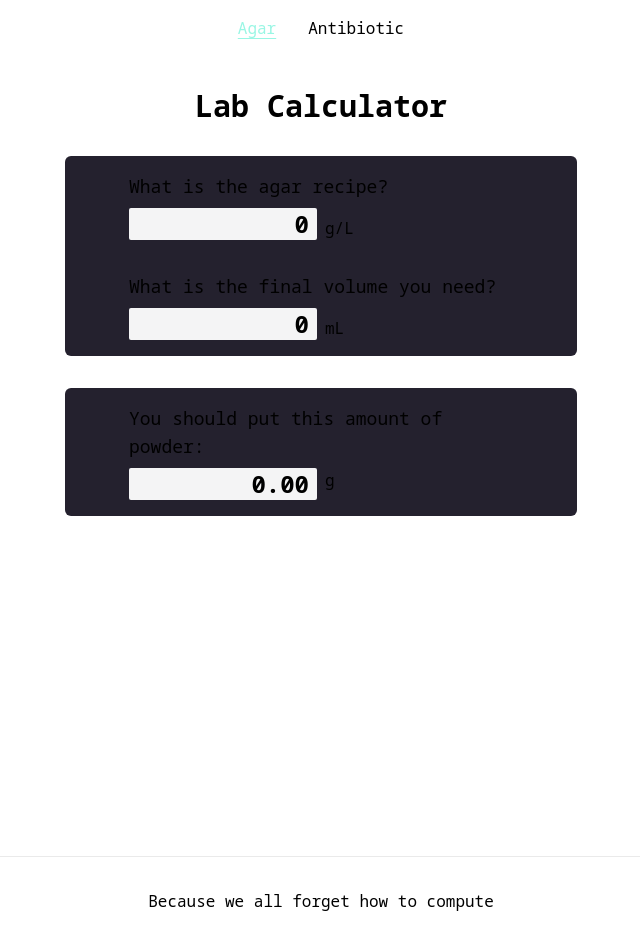
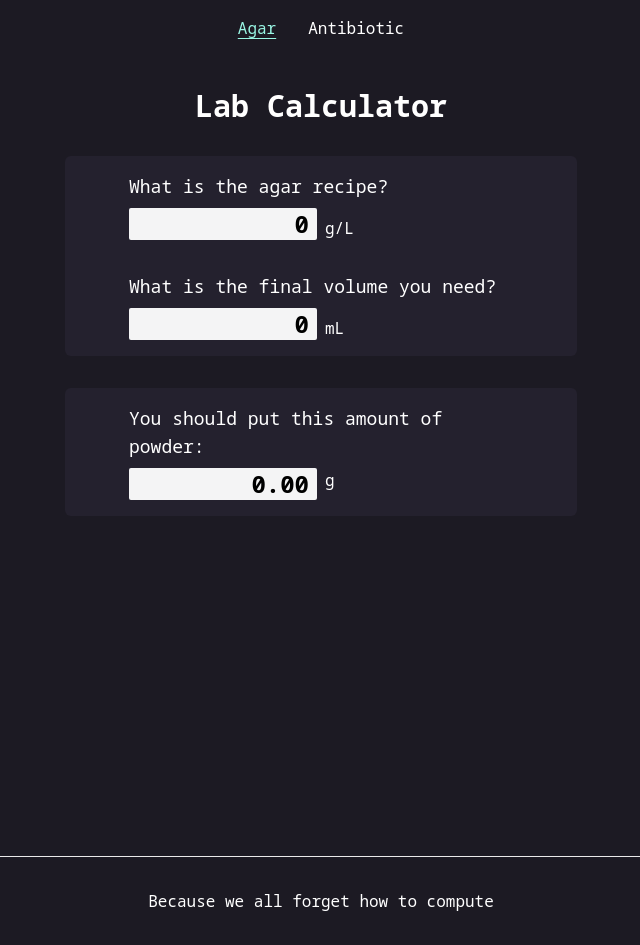
Before and after one commit to JNer1/lab-calculator, a Next.js app: page / in a window 1280 px wide. Shown: the whole page, without its empty margins (319-959 px from the left). Built offline with nearby package versions, Linux system fonts and the light colour scheme.

Commit message:
fix(color scheme): fix white background when opening from messenger

```diff
--- a/styles/globals.css
+++ b/styles/globals.css
@@ -15,6 +15,8 @@ body {
   margin: 0;
   font-family: -apple-system, BlinkMacSystemFont, Segoe UI, Roboto, Oxygen,
     Ubuntu, Cantarell, Fira Sans, Droid Sans, Helvetica Neue, sans-serif;
+  color: white;
+  background: hsl(255, 15%, 12%);
 }
 
 a {
```
